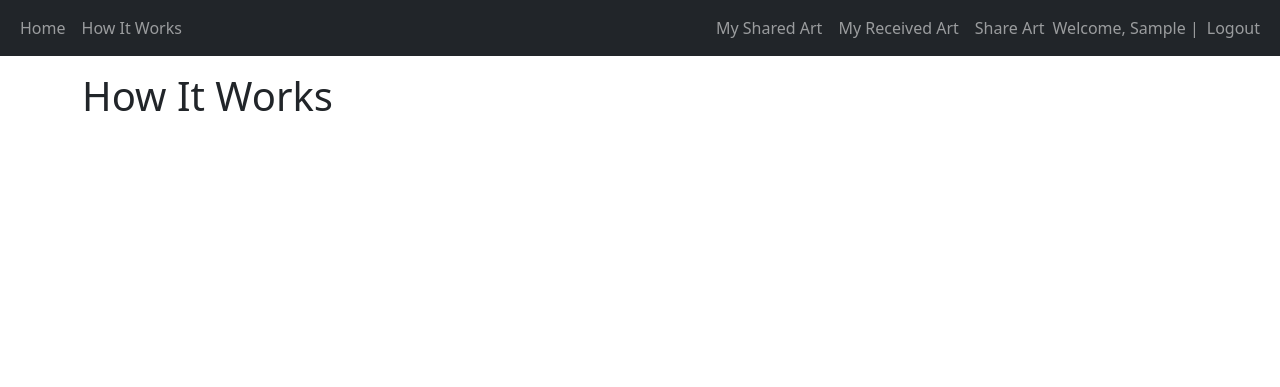
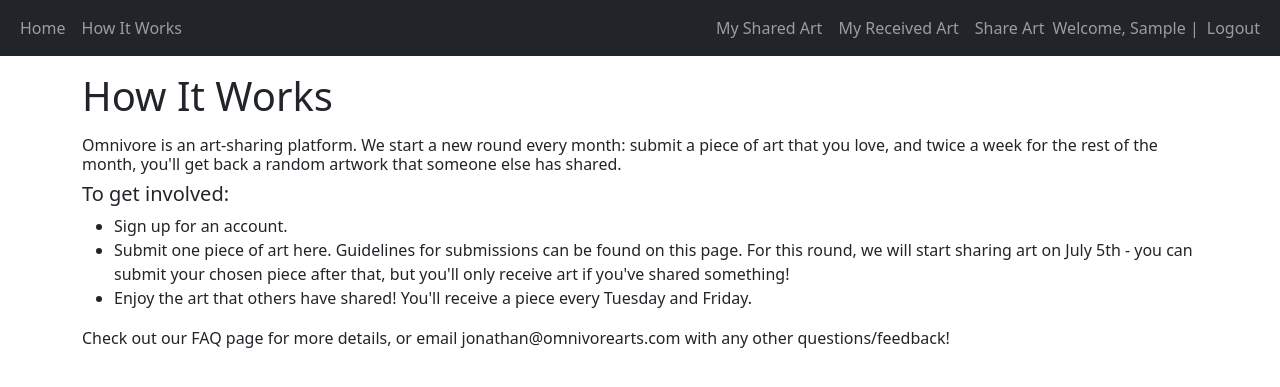
Before and after one commit to Jonathan-Heaney/omnivore, a Django app: page /how-it-works in a window 1280 px wide. Shown: the top 387 px of the page. Run offline with Django 5.2, Linux system fonts and the light colour scheme; the visitor is signed in with stand-in values (Sample User, id 1).

Commit message:
Draft How it Works page

```diff
--- a/about/templates/about/how_it_works.html
+++ b/about/templates/about/how_it_works.html
@@ -8,4 +8,15 @@
 
 {% block content %}
 <h1 class="header">How It Works</h1>
+<h6>Omnivore is an art-sharing platform. We start a new round every month: submit a piece of art that you love, and twice a week for the rest of the month, you'll get back a random artwork that someone else has shared.</h6>
+
+<h5>To get involved:</h5>
+<ul>
+  <li>Sign up for an account.</li>
+  <li>Submit one piece of art here. Guidelines for submissions can be found on this page. For this round, we will start sharing art on July 5th - you can submit your chosen piece after that, but you'll only receive art if you've shared something!  </li>
+  <li>Enjoy the art that others have shared! You'll receive a piece every Tuesday and Friday.</li>
+</ul>
+
+<p>Check out our FAQ page for more details, or email jonathan@omnivorearts.com with any other questions/feedback!</p>
+
 {% endblock %}
```
